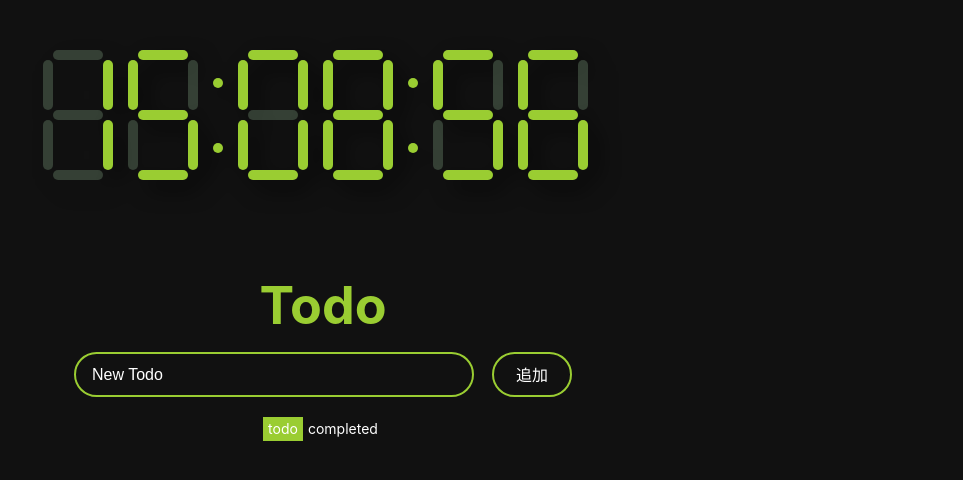
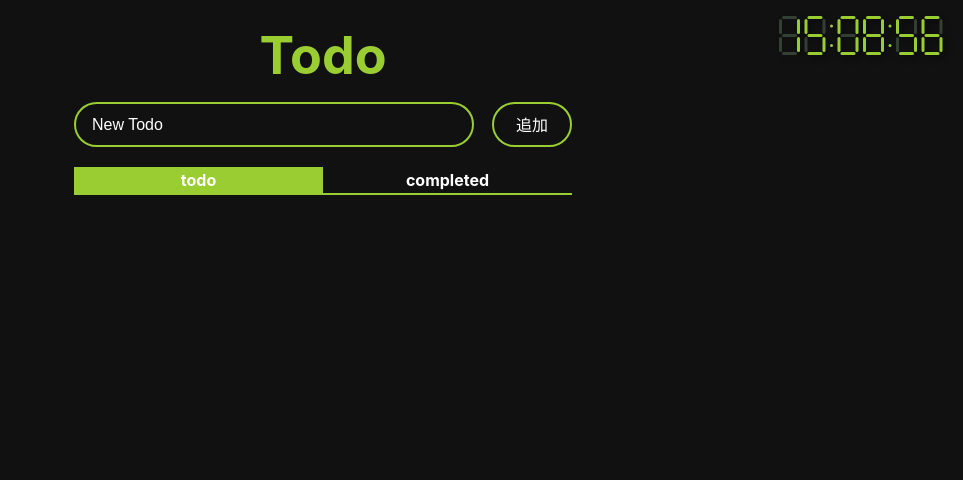
Before and after one commit to MihiroH/todo-app, a Vue app in the folder clock/: page / in a window 1280 px wide. Shown: the top 480 px of the page, without its empty margins (317-1280 px from the left). Built offline with nearby package versions, Linux system fonts and the light colour scheme.

Commit message:
Fix: todo

```diff
--- a/clock/src/App.vue
+++ b/clock/src/App.vue
@@ -1,7 +1,7 @@
 <template lang="pug">
 div#app
   div(:class="$style.wrap")
-    TheClock
+    TheClock(:class="$style.clock")
     TheTodo
 </template>
 
@@ -22,6 +22,12 @@ export default {
 <style lang="stylus" module>
 .wrap
   width 100vw
+.clock
+  transform translate(35%, -35%) scale(.3)
+  position fixed
+  right 16px
+  top 16px
+  z-index 10
 </style>
 
 <style lang="stylus">
--- a/clock/src/components/TheClock.vue
+++ b/clock/src/components/TheClock.vue
@@ -85,7 +85,6 @@ export default {
   filter drop-shadow(10px 10px 10px rgba(0,0,0,0.6))
   display flex
   justify-content center
-  padding 50px
 .item
   margin-right 15px
 .separation
--- a/clock/src/components/TheTodo.vue
+++ b/clock/src/components/TheTodo.vue
@@ -155,6 +155,7 @@ export default {
       if (nextIndex > this.todoList.children.length) return
 
       this.REPLACE_TODOS({ prevIndex, nextIndex, direction })
+      console.log(prevIndex, nextIndex, direction)
 
       // vuexのstoreが更新されるのを待ってからfocus
       setTimeout(() => [
@@ -233,7 +234,7 @@ export default {
 
 .wrap
   color #9acd32
-  padding 50px
+  padding 30px
 .title
   font-size 52px
   font-weight bold
@@ -304,11 +305,14 @@ export default {
     padding 5px
     background-color transparent
     color #fff
-    font-size 14px
+    font-size 16px
+    font-weight bold
+    width 249px
+    border-bottom 2px solid #9acd32
     &.is-active
       background #9acd32
 .list
-  margin 50px auto 0
+  margin 40px auto 0
   width 498px
   position relative
 .listItem
```
